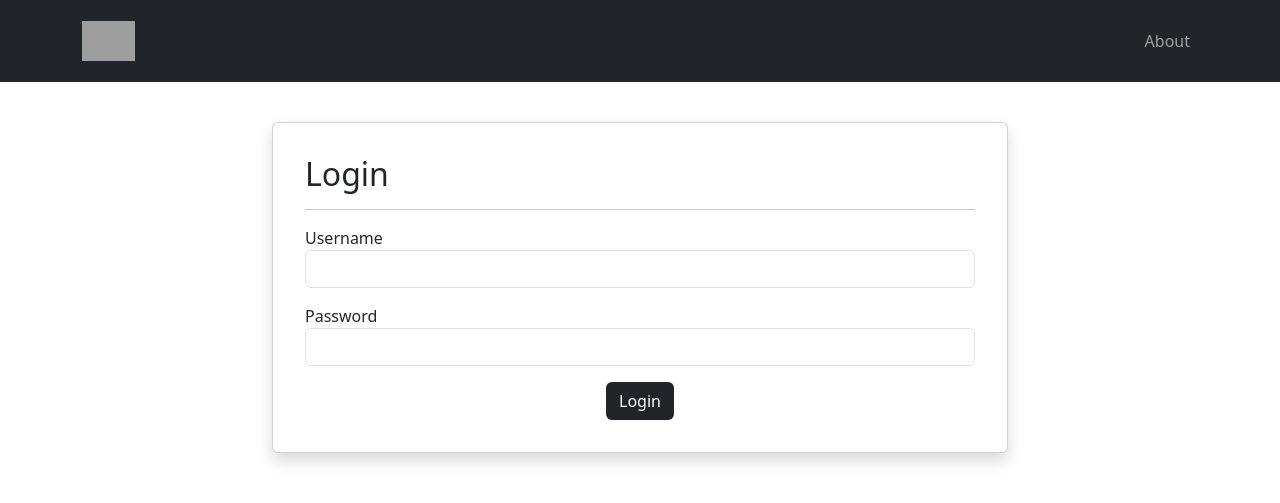
After one commit to ld-minh4354/moviestore, a Django app: page /accounts/login/ in a window 1280 px wide. The commit adds this page. Shown: the top 503 px of the page. Run offline with Django 5.2, Linux system fonts and the light colour scheme; some libraries are stand-ins or nearby versions; some web fonts are replaced; grey boxes are pictures that could not be loaded.

Commit message:
Login and Signup implemented

```diff
--- /dev/null
+++ b/accounts/templates/accounts/login.html
@@ -0,0 +1,44 @@
+{% extends 'base.html' %}
+{% block content %}
+<div class="p-3 mt-4">
+  <div class="container">
+    <div class="row justify-content-center">
+      <div class="col-md-8">
+        <div class="card shadow p-3 mb-4 rounded">
+          <div class="card-body">
+            <h2>Login</h2>
+            <hr />
+            {% if template_data.error %}
+            <div class="alert alert-danger" role="alert">
+              {{ template_data.error }}
+            </div>
+            {% endif %}
+            <form method="POST">
+              {% csrf_token %}
+              <p>
+                <label for="username">Username</label>
+                <input id="username" type="text"
+                       name="username" required
+                       autocomplete="username"
+                       class="form-control">
+              </p>
+              <p>
+                <label for="password">Password</label>
+                <input id="password" type="password"
+                       name="password" required
+                       autocomplete="current-password"
+                       class="form-control">
+              </p>
+              <div class="text-center">
+                <button type="submit"
+                  class="btn bg-dark text-white">Login
+                </button>
+              </div>
+            </form>
+          </div>
+        </div>
+      </div>
+    </div>
+  </div>
+</div>
+{% endblock content %}
--- a/accounts/urls.py
+++ b/accounts/urls.py
@@ -2,4 +2,6 @@ from django.urls import path
 from . import views
 urlpatterns = [
     path('signup', views.signup, name='accounts.signup'),
+    path('login/', views.login, name='accounts.login'),
+    path('logout/', views.logout, name='accounts.logout'),
 ]
--- a/accounts/views.py
+++ b/accounts/views.py
@@ -1,10 +1,48 @@
 from django.shortcuts import render
 from django.contrib.auth.forms import UserCreationForm
+from django.shortcuts import redirect
+from .forms import CustomUserCreationForm, CustomErrorList
+from django.contrib.auth import login as auth_login, authenticate
+from django.contrib.auth.decorators import login_required
 
-# Create your views here.
+@login_required
+def logout(request):
+    auth_logout(request)
+    return redirect('home.index')
+
+def login(request):
+    template_data = {}
+    template_data['title'] = 'Login'
+    if request.method == 'GET':
+        return render(request, 'accounts/login.html',
+            {'template_data': template_data})
+    elif request.method == 'POST':
+        user = authenticate(
+            request,
+            username = request.POST['username'],
+            password = request.POST['password']
+        )
+        if user is None:
+            template_data['error'] = 'The username or password is incorrect.'
+            return render(request, 'accounts/login.html',
+                {'template_data': template_data})
+        else:
+            auth_login(request, user)
+            return redirect('accounts.login')
+
 def signup(request):
     template_data = {}
     template_data['title'] = 'Sign Up'
     if request.method == 'GET':
-        template_data['form'] = UserCreationForm()
-        return render(request, 'accounts/signup.html'), {'template_data': template_data}
+        template_data['form'] = CustomUserCreationForm()
+        return render(request, 'accounts/signup.html',
+            {'template_data': template_data})
+    elif request.method == 'POST':
+        form = CustomUserCreationForm(request.POST, error_class=CustomErrorList)
+        if form.is_valid():
+            form.save()
+            return redirect('home.index')
+        else:
+            template_data['form'] = form
+            return render(request, 'accounts/signup.html',
+                {'template_data': template_data})
--- a/moviestore/templates/base.html
+++ b/moviestore/templates/base.html
@@ -1,3 +1,4 @@
+{% load static %}
 <!DOCTYPE html>
 <html>
   <head>
@@ -52,8 +53,28 @@
     <!-- Header -->
     <div>
       {% block content %}
+      <div class="navbar-nav ms-auto navbar-ml">
+        <a class="nav-link"
+          href="{% url 'home.about' %}">About</a>
+        <a class="nav-link"
+          href="{% url 'movies.index' %}">Movies</a>
+        <div class=
+          "vr bg-white mx-2 d-none d-lg-block"></div>
+          {% if user.is_authenticated %}
+          <a class="nav-link"
+            href="{% url 'accounts.logout' %}">Logout ({{
+            user.username }})</a>
+          {% else %}
+        <a class="nav-link"
+          href="{% url 'accounts.login' %}">Login</a>
+        <a class="nav-link"
+          href="{% url 'accounts.signup' %}">Sign Up
+        </a>
+      {% endif %}
+      </div>
       {% endblock content %}
     </div>
+
     <!-- Footer -->
     <!-- Footer -->
   </body>
```
Also changed, not shown: accounts/forms.py (added, +18 -0 lines), accounts/templates/accounts/signup.html (renamed from accounts/templates/signup.html), db.sqlite3, 4 other files.
